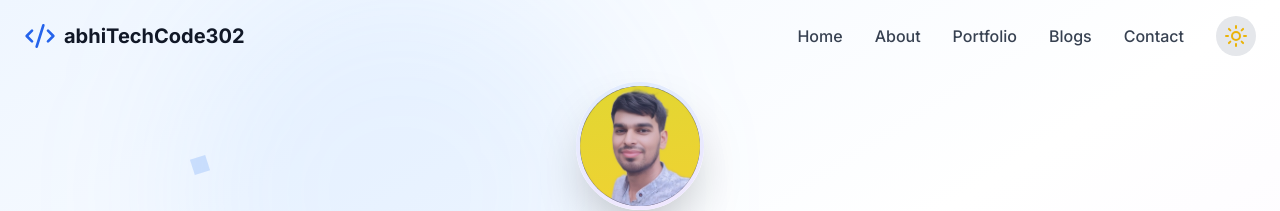
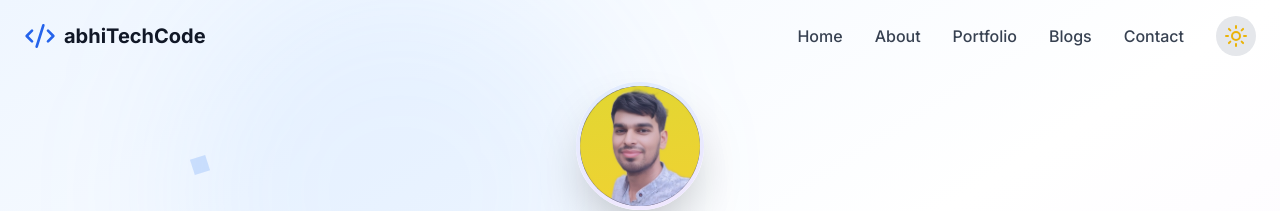
Before and after one commit to abhiGithub302/portfolio, a React (Vite) app: page / in a window 1280 px wide. Shown: the top 211 px of the page. Built offline with nearby package versions, Linux system fonts and the light colour scheme.

Commit message:
logo changes

```diff
--- a/src/components/Footer.tsx
+++ b/src/components/Footer.tsx
@@ -69,7 +69,7 @@
               transition={{ duration: 0.2 }}
             >
               <Code2 className="w-8 h-8 text-blue-400" />
-              <span className="text-2xl font-bold">abhiTechCode302</span>
+              <span className="text-2xl font-bold">abhiTechCodes</span>
             </motion.div>
             <p className="text-gray-400 mb-6 max-w-md leading-relaxed">
               Full Stack Developer passionate about creating exceptional digital
--- a/src/components/Header.tsx
+++ b/src/components/Header.tsx
@@ -52,7 +52,7 @@
           >
             <Code2 className="w-8 h-8 text-blue-600 dark:text-blue-400" />
             <span className="text-xl font-bold text-gray-900 dark:text-white">
-              abhiTechCode302
+              abhiTechCode
             </span>
           </motion.div>
 
```
